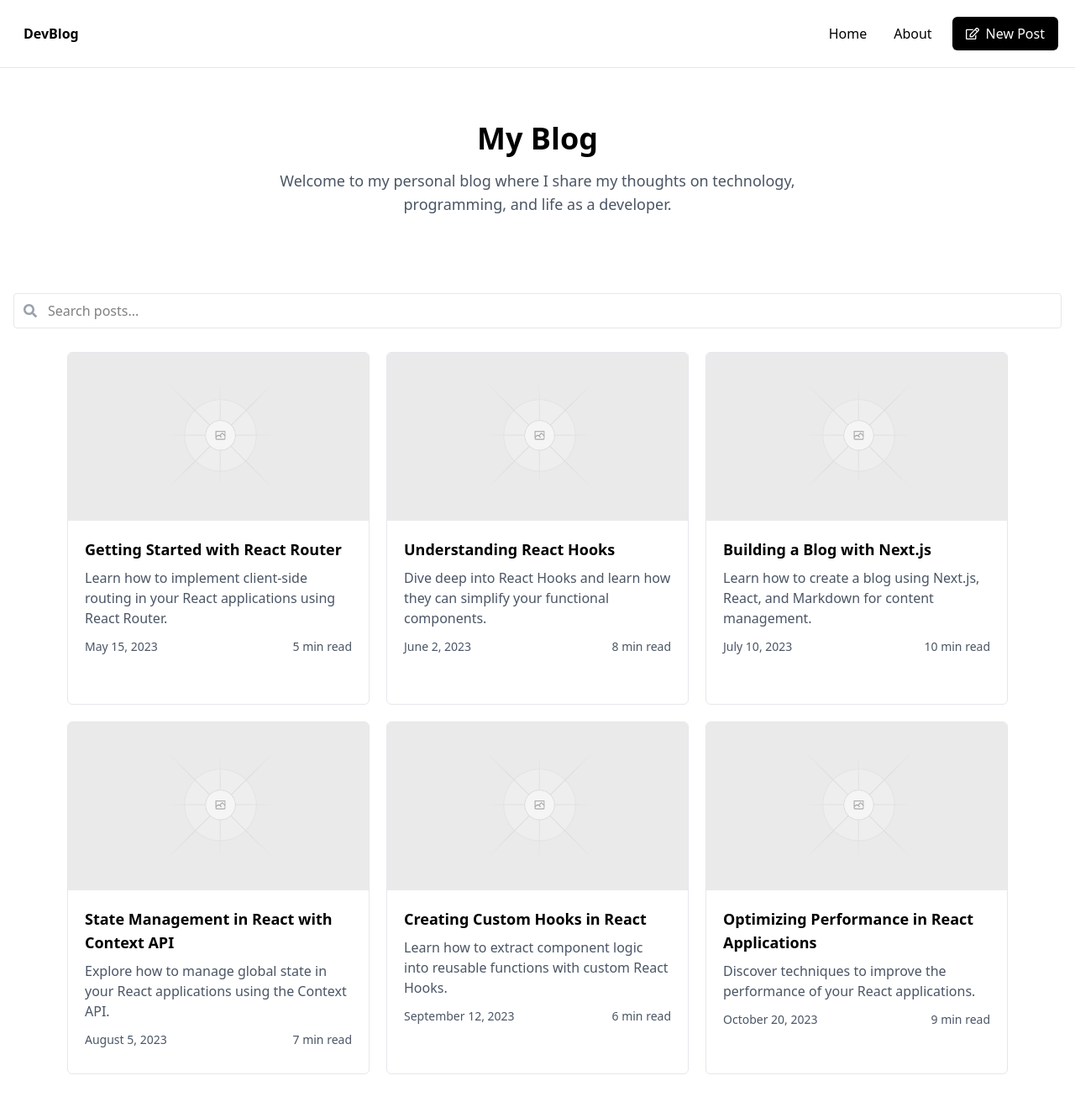
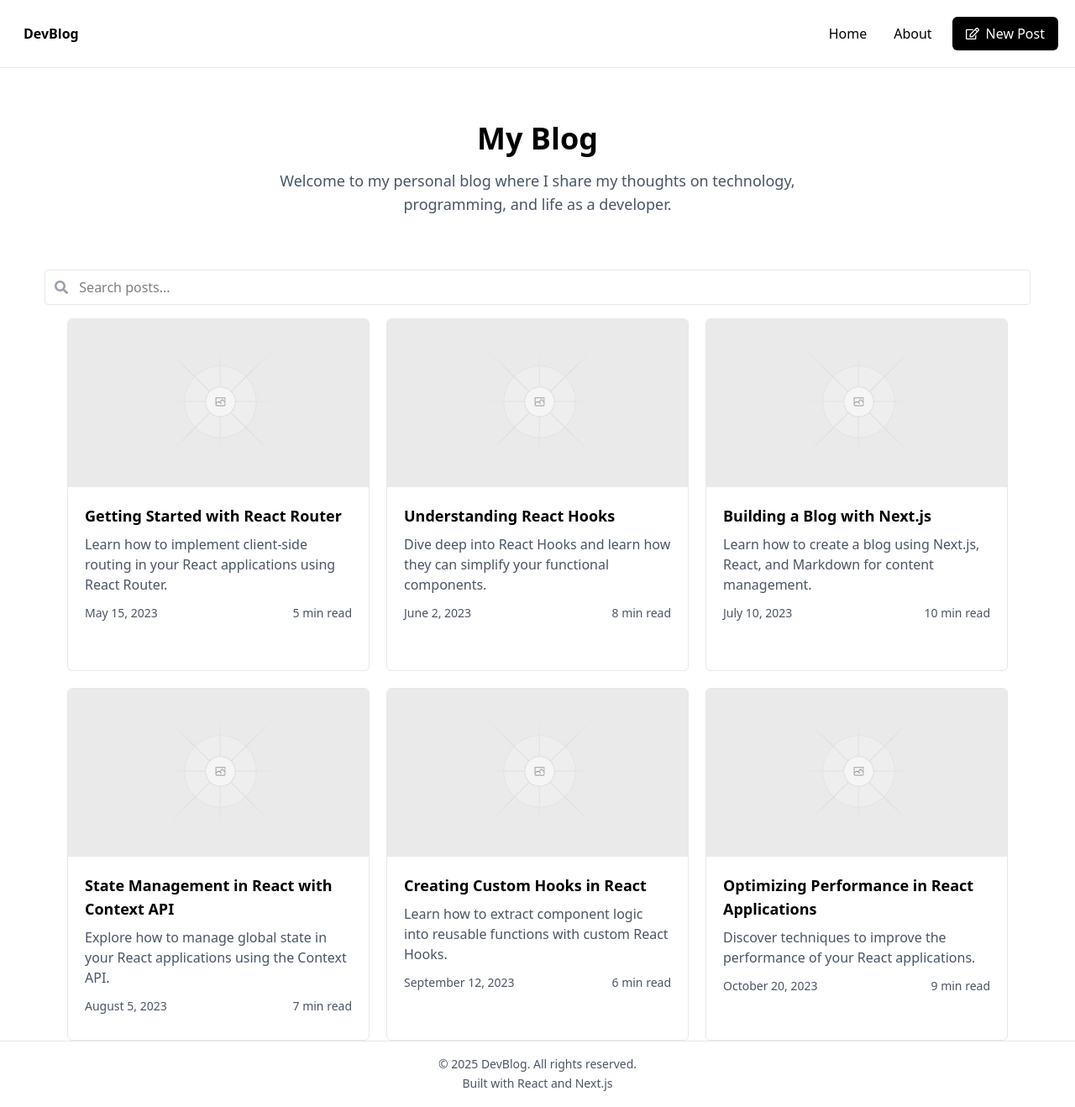
Before and after one commit to lea927/dev-blog, a React (Vite) app: page / in a window 1280 px wide. Shown: the whole page at 84% size. Before the commit the page ends 1279 px from the top, so only its background shows below. Built offline with nearby package versions, Linux system fonts and the light colour scheme.

Commit message:
feat: designs footer

```diff
--- a/src/components/Footer.tsx
+++ b/src/components/Footer.tsx
@@ -2,9 +2,12 @@ import React from 'react'
 
 const Footer = () => {
   return (
-    <div>
+    <div className='text-center'>
       <hr  className="border-t border-gray-200 my-0"/>
-
+      <div className='text-gray-600 text-sm leading-relaxed py-4'>
+        <p>© 2025 DevBlog. All rights reserved.</p>
+        <p>Built with React and Next.js</p>
+      </div>
     </div>
   )
 }
--- a/src/routes/Home.jsx
+++ b/src/routes/Home.jsx
@@ -3,6 +3,7 @@ import NavBar from '../components/NavBar'
 import BlogList from './BlogList'
 import blogPosts from '../lib/data'
 import { FaSearch } from 'react-icons/fa'
+import Footer from '../components/Footer'
 
 const Home = () => {
 
@@ -29,13 +30,12 @@ const Home = () => {
   return (
     <>
       <NavBar/>
-      <div className='flex flex-col items-center h-screen mx-4 gap-7'>
-        <div className=' w-full py-16 text-center'>
+      <div className='w-full py-16 text-center'>
         <h1 className='text-4xl font-bold mb-4'>My Blog</h1>
         <p className='text-lg text-gray-600'><span className='block'>Welcome to my personal blog where I share my thoughts on technology,</span>
 <span className='block'>programming, and life as a developer.</span></p>
       </div>
-        <div className="relative w-full max-w-full mx-auto">
+      <div className="relative w-11/12 max-w-full mx-auto mb-4">
         <span className="absolute left-3 top-1/2 -translate-y-1/2 text-gray-400">
           <FaSearch />
         </span>
@@ -51,7 +51,7 @@ const Home = () => {
         />
       </div>
       <BlogList posts={filteredPosts}/>
-      </div>
+      <Footer/>
     </>
   )
 }
```
Lines whose indentation alone changed are shown as unchanged.
